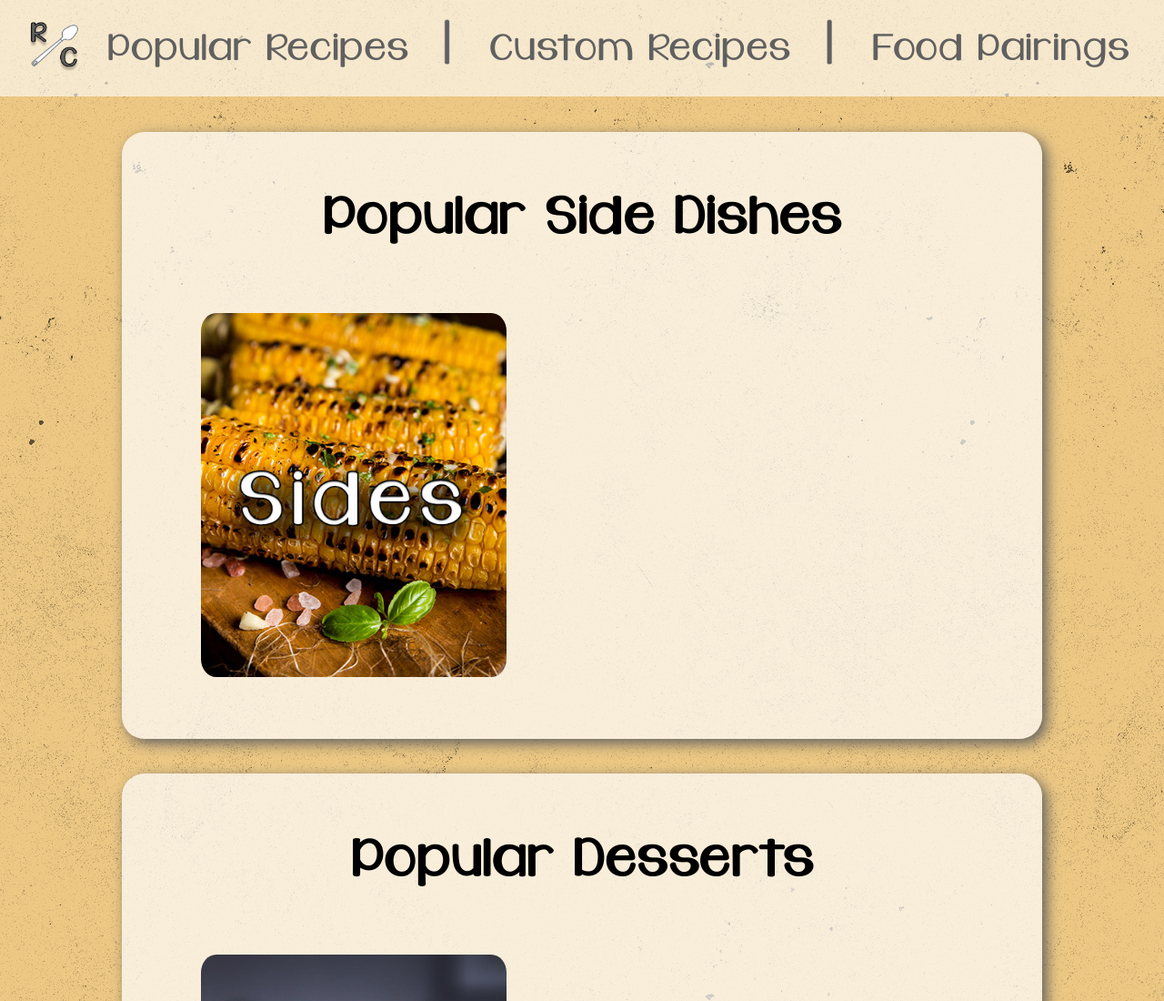
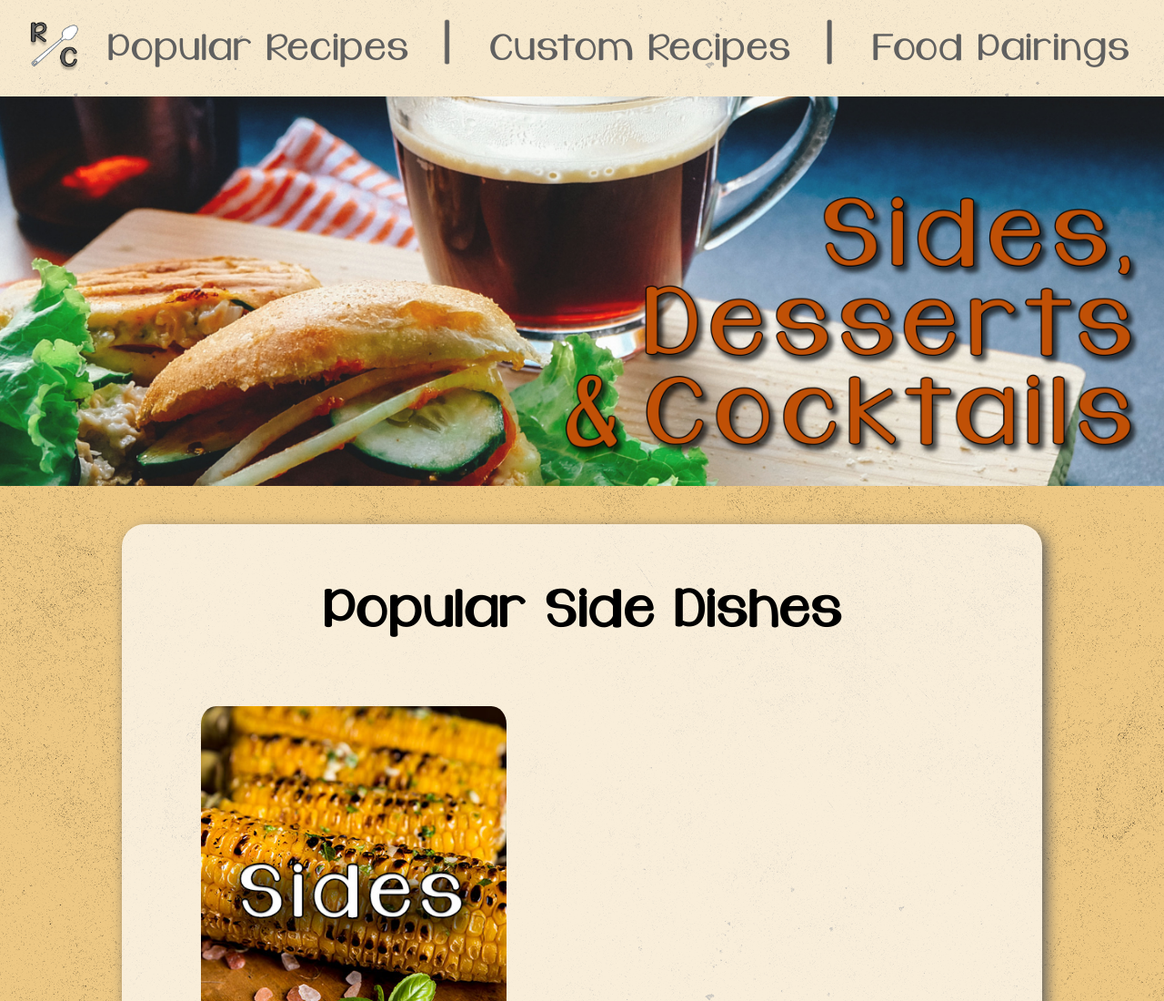
Before and after one commit to bergstromcbb/final_project, a website: page public/index.html at #/pairings in a window 1280 px wide. Shown: the top 1100 px of the page at 91% size. Drawn offline with Linux system fonts and the light colour scheme; no server answers.

```diff
--- a/public/views/pairings.html
+++ b/public/views/pairings.html
@@ -1,4 +1,5 @@
 <div class="pairingcontent">
+<img id="splashHeader" src="images/pairingheader.jpg">
 <section class="popular">
 
 	<h2 class="pairingHeader">Popular Side Dishes</h2>
```
